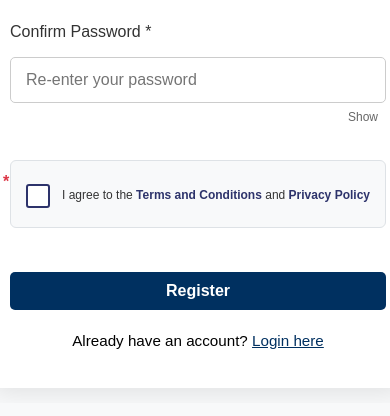
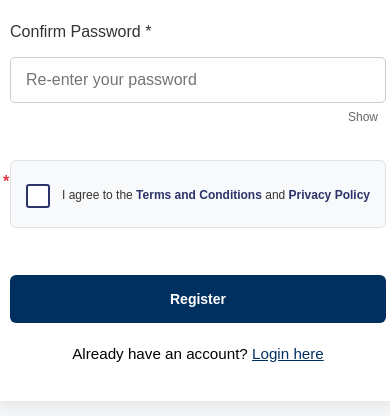
Before and after one commit to AngielouIgop/CAPSTONE-MAIN, a PHP site: page /view/auth/register.php in a window 390 px wide. Shown: the part 1198-1614 px from the top of the page. Before the commit the page ends 1590 px from the top, so only its background shows below. Run offline with PHP 8.4, Linux system fonts and the light colour scheme.

Commit message:
updated css for login and register

```diff
--- a/css/auth/register.css
+++ b/css/auth/register.css
@@ -550,6 +550,20 @@ body, html {
     margin: 0 auto;
     max-width: 450px;
   }
+
+  /* Consistent tablet button sizing */
+  .btn-primary {
+    padding: clamp(12px, 2.5vh, 16px) 0;
+    font-size: clamp(14px, 2.5vw, 18px);
+    border-radius: clamp(6px, 1vw, 8px);
+    margin-top: clamp(10px, 2vh, 15px);
+  }
+
+  /* Tab buttons for tablet mode */
+  .tab-button {
+    padding: clamp(12px, 2vh, 16px) clamp(15px, 3vw, 20px);
+    font-size: clamp(13px, 2.2vw, 16px);
+  }
 }
 
 @media (max-width: 768px) {
```
Also changed, not shown: css/auth/login.css (+8 -0 lines).
